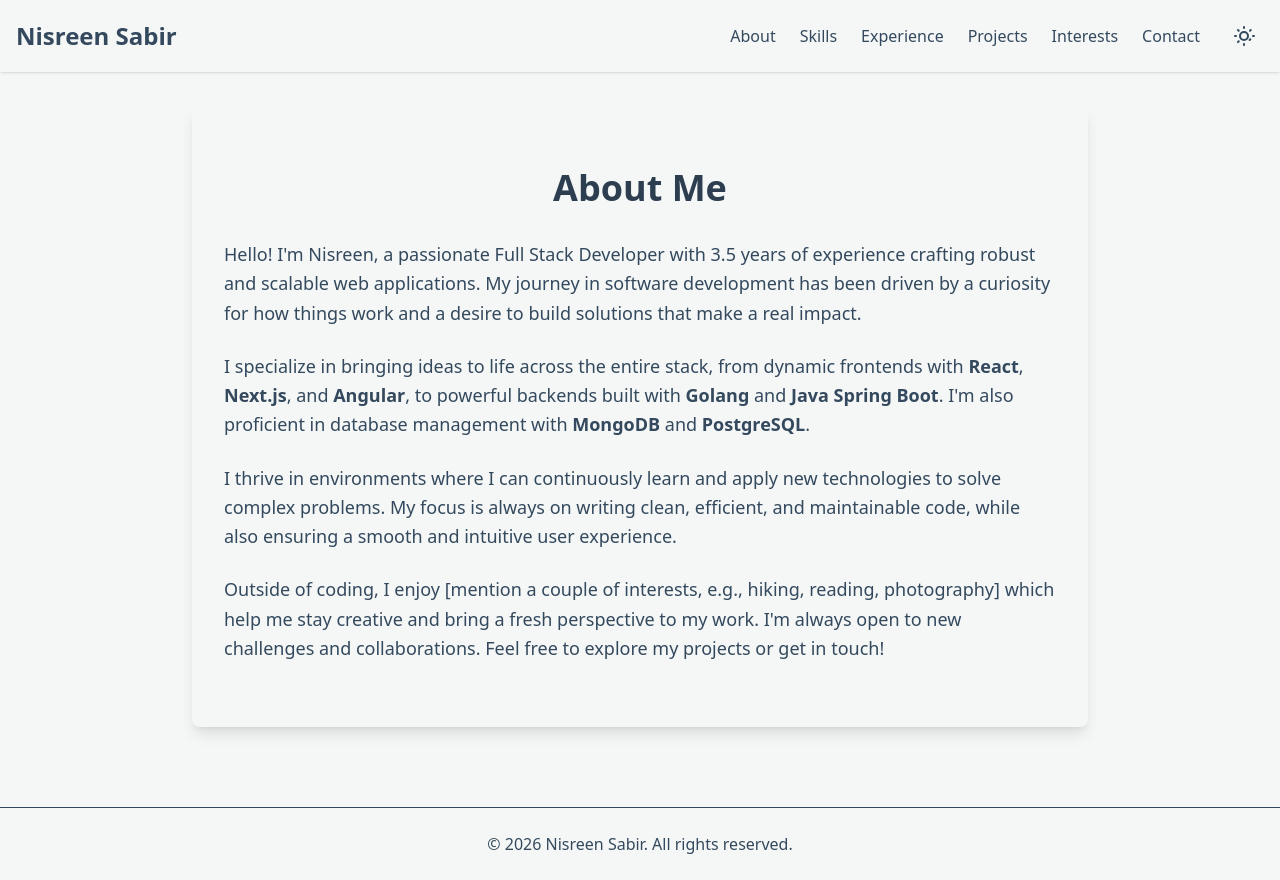
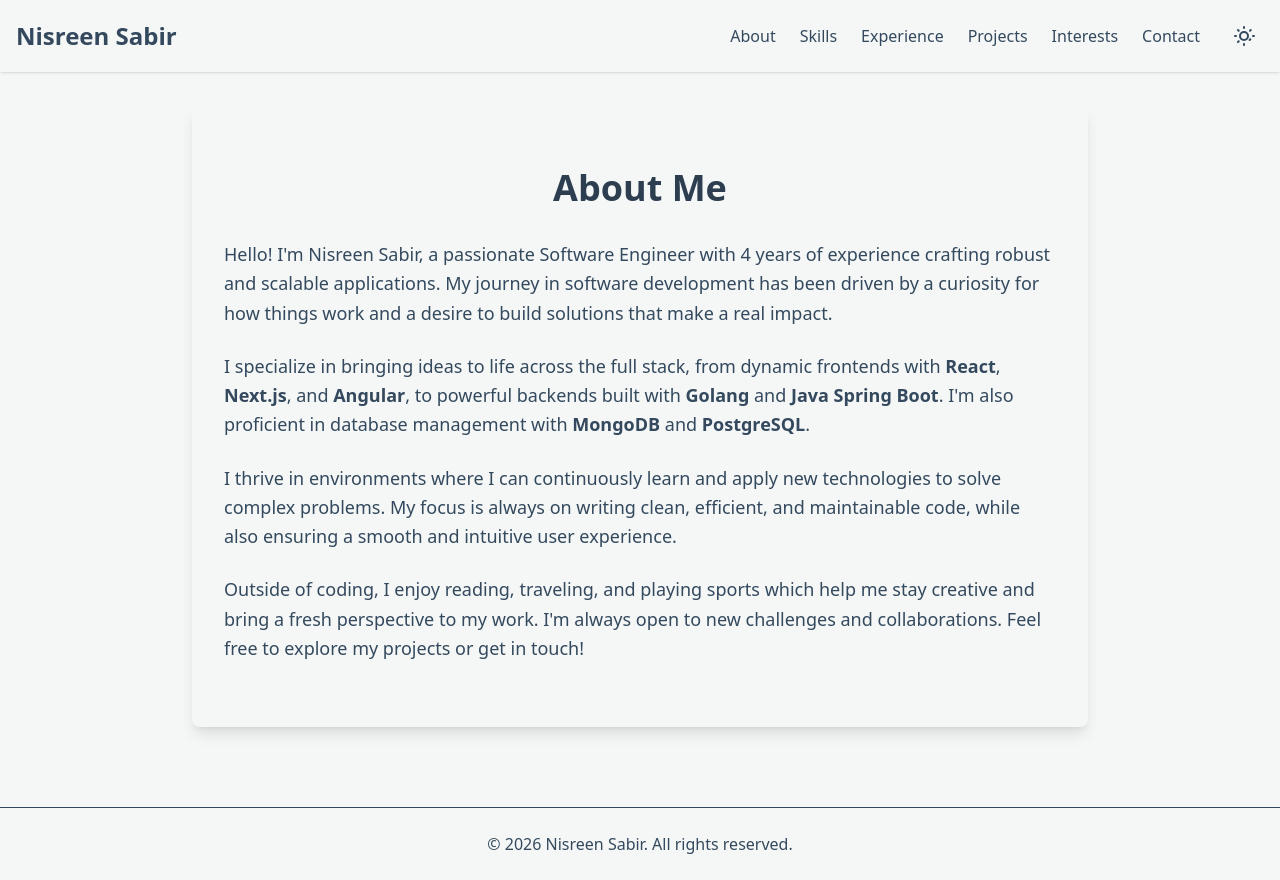
Before and after one commit to nisreen991/portfolio, a Next.js app in the folder my-portfolio/: page /about-me in a window 1280 px wide. Built offline with nearby package versions, Linux system fonts and the light colour scheme.

Commit message:
about content changes

```diff
--- a/my-portfolio/src/app/about-me/page.jsx
+++ b/my-portfolio/src/app/about-me/page.jsx
@@ -23,11 +23,11 @@ export default function AboutMe() {
       <motion.h2 variants={itemVariants} className="text-4xl font-extrabold text-foreground mb-8 text-center">About Me</motion.h2>
       <motion.div variants={containerVariants} className="text-lg text-text-color leading-relaxed space-y-6">
         <motion.p variants={itemVariants}>
-          Hello! I'm Nisreen, a passionate Full Stack Developer with 3.5 years of experience crafting robust and scalable web applications.
+          Hello! I'm Nisreen Sabir, a passionate Software Engineer with 4 years of experience crafting robust and scalable applications.
           My journey in software development has been driven by a curiosity for how things work and a desire to build solutions that make a real impact.
         </motion.p>
         <motion.p variants={itemVariants}>
-          I specialize in bringing ideas to life across the entire stack, from dynamic frontends with <span className="font-semibold text-primary-color">React</span>, <span className="font-semibold text-primary-color">Next.js</span>, and <span className="font-semibold text-primary-color">Angular</span>,
+          I specialize in bringing ideas to life across the full stack, from dynamic frontends with <span className="font-semibold text-primary-color">React</span>, <span className="font-semibold text-primary-color">Next.js</span>, and <span className="font-semibold text-primary-color">Angular</span>,
           to powerful backends built with <span className="font-semibold text-primary-color">Golang</span> and <span className="font-semibold text-primary-color">Java Spring Boot</span>. I'm also proficient in database management with <span className="font-semibold text-primary-color">MongoDB</span> and <span className="font-semibold text-primary-color">PostgreSQL</span>.
         </motion.p>
         <motion.p variants={itemVariants}>
@@ -35,7 +35,7 @@ export default function AboutMe() {
           My focus is always on writing clean, efficient, and maintainable code, while also ensuring a smooth and intuitive user experience.
         </motion.p>
         <motion.p variants={itemVariants}>
-          Outside of coding, I enjoy [mention a couple of interests, e.g., hiking, reading, photography] which help me stay creative and bring a fresh perspective to my work.
+          Outside of coding, I enjoy reading, traveling, and playing sports which help me stay creative and bring a fresh perspective to my work.
           I'm always open to new challenges and collaborations. Feel free to explore my projects or get in touch!
         </motion.p>
       </motion.div>
```
